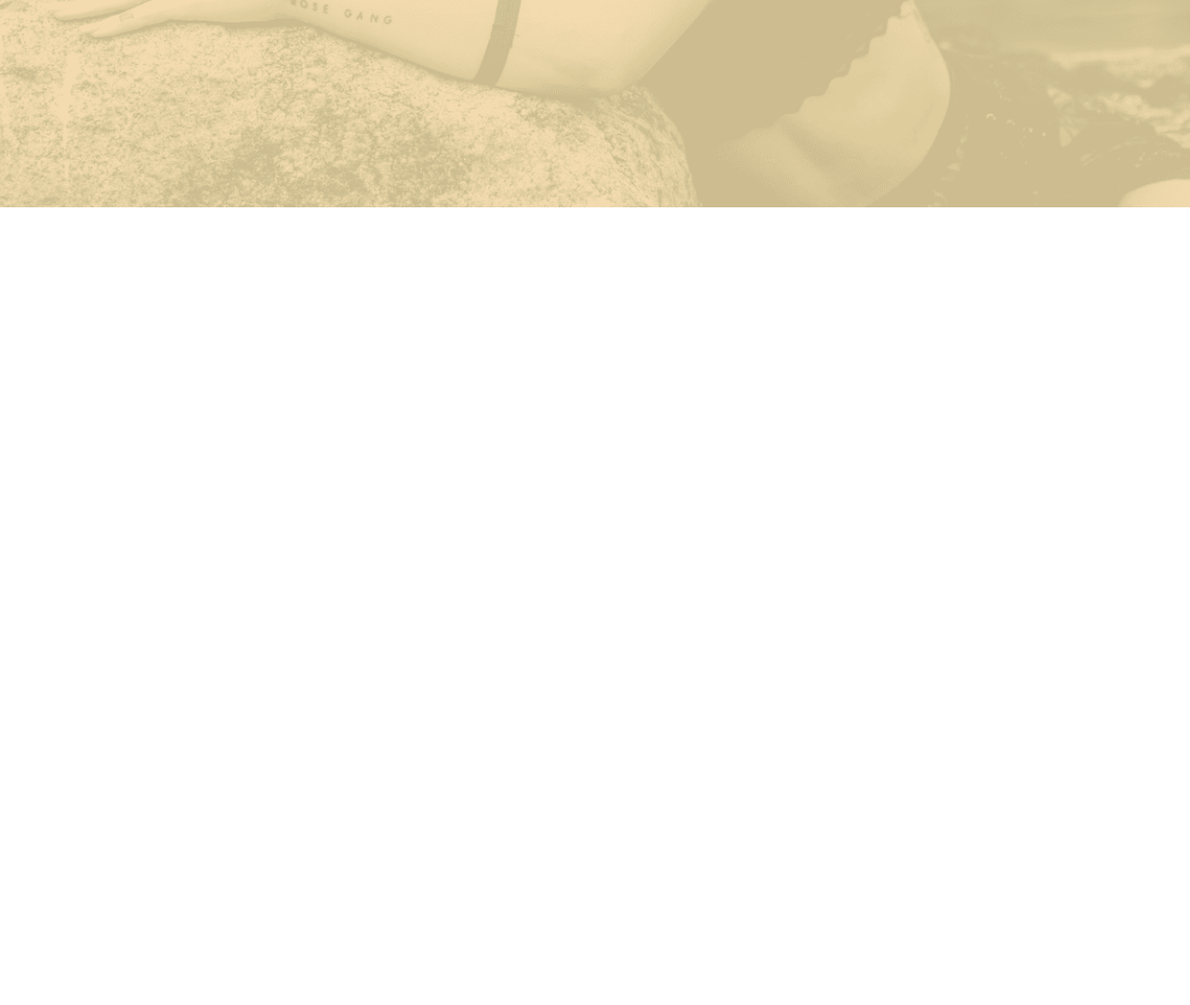
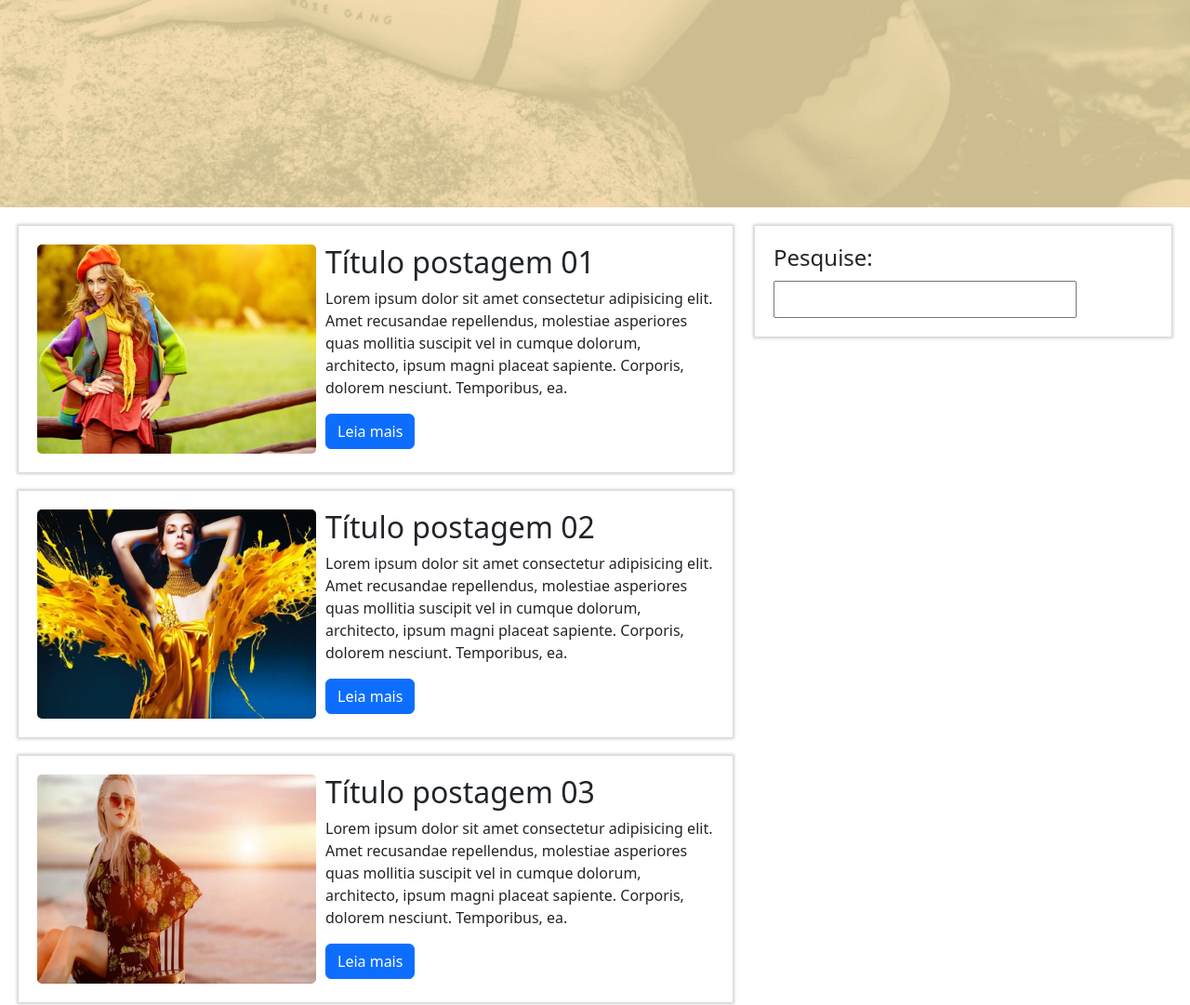
Before and after one commit to igorpaixao/Pagina_Borcelle_Modas, a plain HTML site: page index.html in a window 1280 px wide. Shown: the part 577-1658 px from the top of the page at 93% size. Before the commit the page ends 800 px from the top, so only its background shows below. Drawn offline with nearby package versions, Linux system fonts and the light colour scheme.

Commit message:
Ajustes em resolução e novos conteudos

```diff
--- a/css/estilo_01.css
+++ b/css/estilo_01.css
@@ -12,6 +12,10 @@ a {
 
 a:visited {
     color: #000;
+}
+
+.clear {
+    clear: both;
 }
 
 @media (min-width: 992px) {
@@ -31,7 +35,7 @@ a:visited {
     }
 
     header div#header-container {
-        width: 70%;
+        width: 80%;
         margin: auto;
         box-sizing: border-box;
         display: flex;
@@ -60,4 +64,53 @@ a:visited {
         justify-content: space-around;
         margin-top: 70px;
     }
+
+    /*FORMATACOES ARTICLE*/
+
+    article#pagina-principal {
+        width: 60%;
+        float: left;
+        box-sizing: border-box;
+        justify-content: space-between;
+        margin-top: 20px;
+        margin-left: 20px;
+    }
+
+    article#pagina-principal section {
+        padding: 20px;
+        margin-bottom: 20px;
+        box-shadow: 0px 0px 3px 2px lightgray;
+    }
+
+    article#pagina-principal section img {
+        width: 300px;
+        float: left;
+        margin-right: 10px;
+        border-radius: 5px;
+    }
+
+    article#pagina-principal section h2 {
+        display: inline-block;
+    }
+
+    aside {
+        margin-top: 20px;
+        margin-right: 20px;
+        width: 35%;
+        float: right;
+    }
+
+    aside section {
+        padding: 20px;
+        box-shadow: 0px 0px 3px 2px lightgray;
+    }
+
+    aside section h4 {
+        margin-bottom: 10px;
+    }
+
+    aside section input[type="search"] {
+        width: 80%;
+        height: 40px;
+    }
 }
--- a/index.html
+++ b/index.html
@@ -60,7 +60,43 @@
         </div> <!--/AREA-DESTAQUE-->
     </header> <!--/HEADER-->
 
+    <article id="pagina-principal"> <!--ARTICLE-->
+        <section>
+            <img src="/img/imagem-post01.jpg" alt="postagem01">
+            <h2>Título postagem 01</h2>
+            <p>Lorem ipsum dolor sit amet consectetur adipisicing elit. Amet recusandae repellendus, molestiae asperiores quas mollitia suscipit vel in cumque dolorum, architecto, ipsum magni placeat sapiente. Corporis, dolorem nesciunt. Temporibus, ea.</p>
+            <a href="#" class="btn btn-primary">Leia mais</a>
+            <div class="clear"></div>
+        </section>
+        <section>
+            <img src="/img/imagem-post02.jpg" alt="postagem01">
+            <h2>Título postagem 02</h2>
+            <p>Lorem ipsum dolor sit amet consectetur adipisicing elit. Amet recusandae repellendus, molestiae asperiores quas mollitia suscipit vel in cumque dolorum, architecto, ipsum magni placeat sapiente. Corporis, dolorem nesciunt. Temporibus, ea.</p>
+            <a href="#" class="btn btn-primary">Leia mais</a>
+            <div class="clear"></div>
+        </section>
+        <section>
+            <img src="/img/imagem-post03.jpg" alt="postagem01">
+            <h2>Título postagem 03</h2>
+            <p>Lorem ipsum dolor sit amet consectetur adipisicing elit. Amet recusandae repellendus, molestiae asperiores quas mollitia suscipit vel in cumque dolorum, architecto, ipsum magni placeat sapiente. Corporis, dolorem nesciunt. Temporibus, ea.</p>
+            <a href="#" class="btn btn-primary">Leia mais</a>
+            <div class="clear"></div>
+        </section>
+        <section>
+            <img src="/img/imagem-post04.jpg" alt="postagem01">
+            <h2>Título postagem 04</h2>
+            <p>Lorem ipsum dolor sit amet consectetur adipisicing elit. Amet recusandae repellendus, molestiae asperiores quas mollitia suscipit vel in cumque dolorum, architecto, ipsum magni placeat sapiente. Corporis, dolorem nesciunt. Temporibus, ea.</p>
+            <a href="#" class="btn btn-primary">Leia mais</a>
+            <div class="clear"></div>
+        </section>
+    </article> <!--/ARTICLE-->
 
+    <aside> <!--ASIDE-->
+        <section>
+            <h4>Pesquise:</h4>
+            <input type="search" name="pesquisa" id="pesquisa">
+        </section>
+    </aside> <!--/ASIDE-->
 
     <!--JAVASCRIPT-->
     <script src="https://cdn.jsdelivr.net/npm/bootstrap@5.2.3/dist/js/bootstrap.bundle.min.js" integrity="sha384-kenU1KFdBIe4zVF0s0G1M5b4hcpxyD9F7jL+jjXkk+Q2h455rYXK/7HAuoJl+0I4" crossorigin="anonymous"></script>
```
Also changed, not shown: img/imagem-post01.jpg (added), img/imagem-post02.jpg (added), img/imagem-post03.jpg (added), img/imagem-post04.jpg (added).
